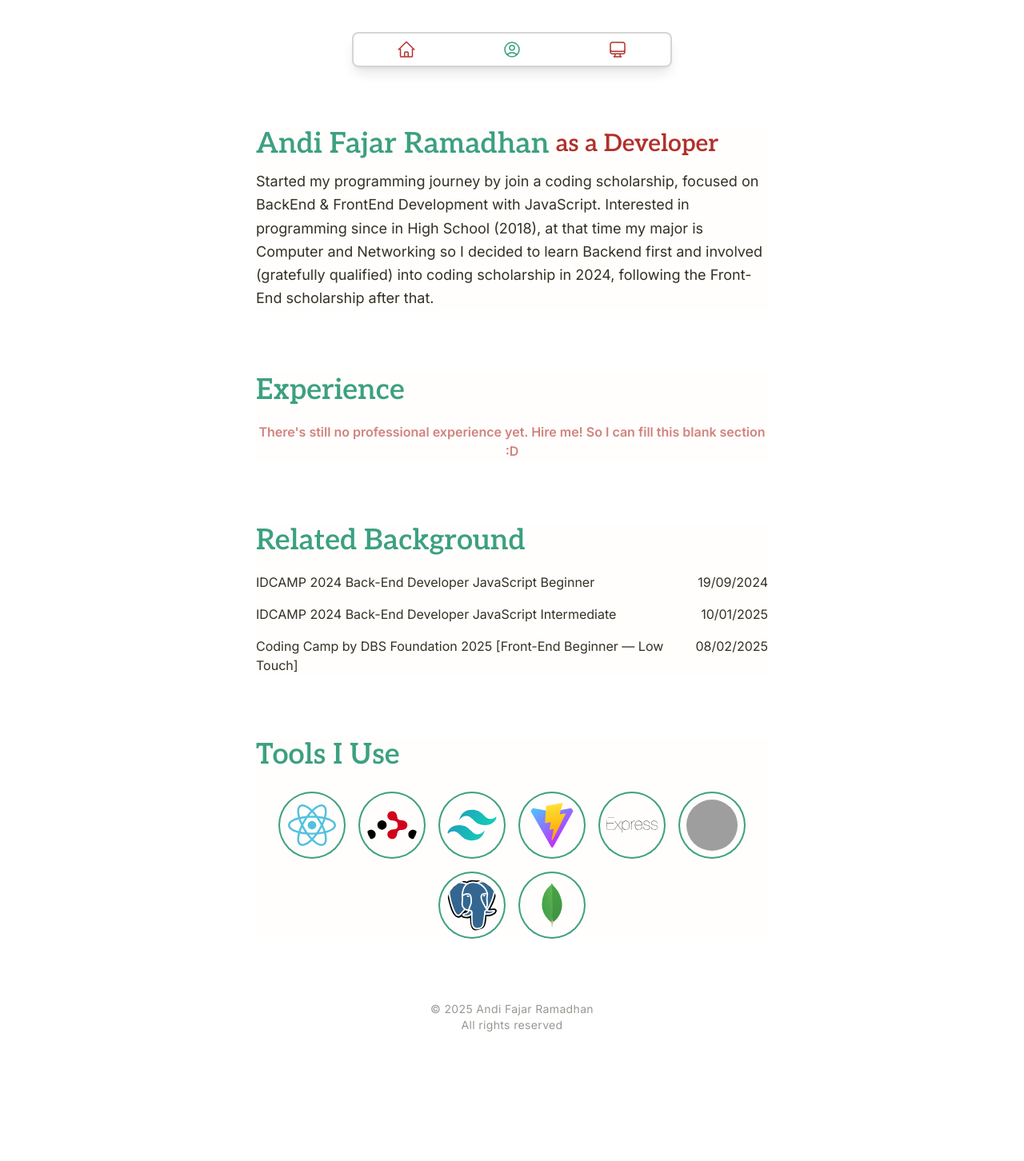
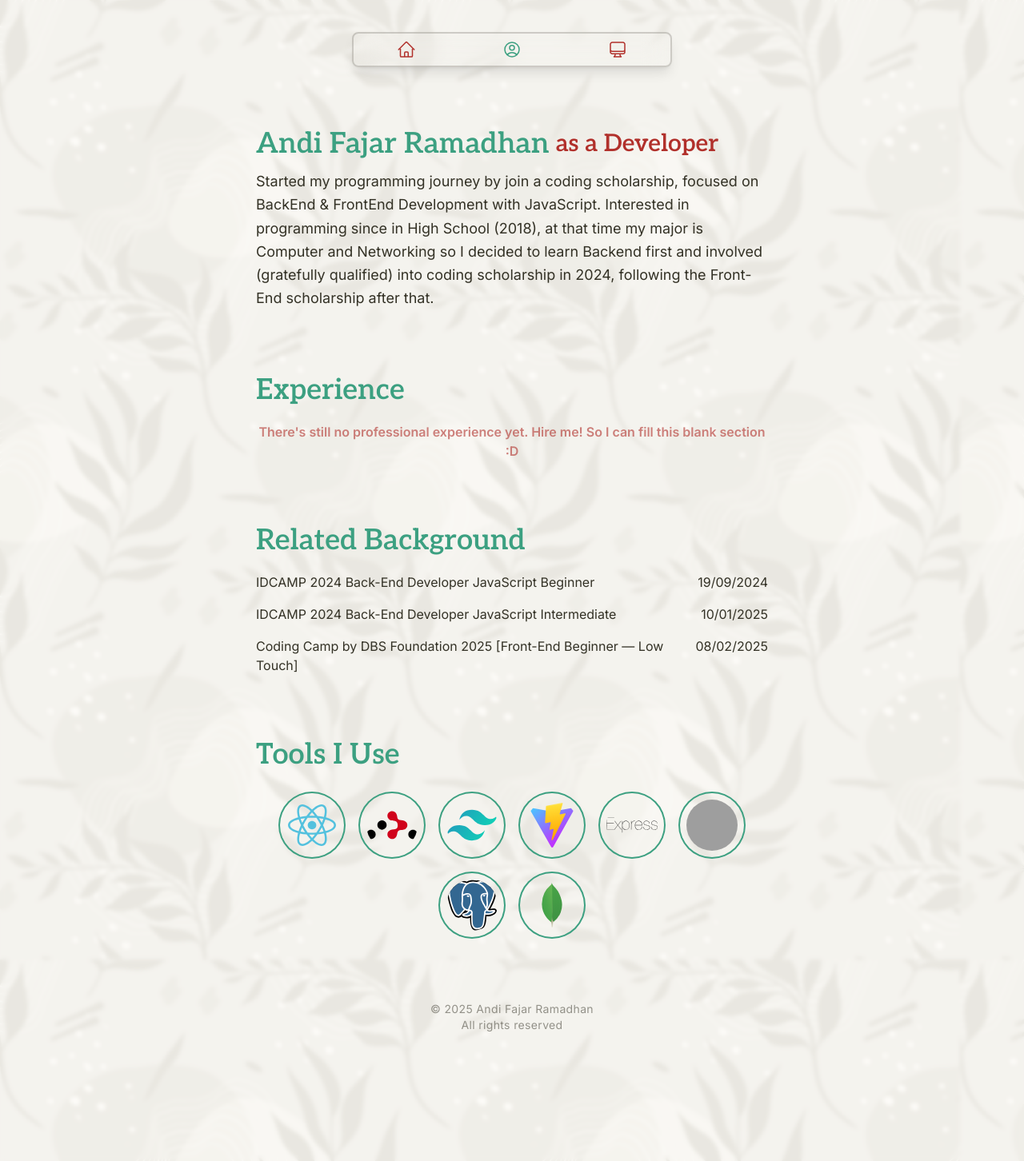
Before and after one commit to andi-ramadhan/andiramadhan.github.io, a React (Vite) app: page /about in a window 1280 px wide. Shown: the whole page at 80% size. Built offline with nearby package versions, Linux system fonts and the light colour scheme; grey boxes are pictures that could not be loaded.

Commit message:
Background adjusted

```diff
--- a/src/App.css
+++ b/src/App.css
@@ -9,6 +9,7 @@
   --color-my-black: #333125;
   --font-inter: "Inter", sans-serif;
   --font-aleo: "Aleo", serif;
+  --blur-lil: 2.5px;
 }
 
 @layer base {
--- a/src/App.jsx
+++ b/src/App.jsx
@@ -11,7 +11,8 @@ function App() {
   return (
     <>
       <Header activeSection={activeSection} onSectionChange={setActiveSection} />
-      <main className='flex justify-center items-center min-h-screen relative overflow-hidden'>
+      <main className='flex justify-center items-center min-h-screen relative overflow-hidden bg-[url(/assets/pattern.jpg)] bg-[length:1200px_1200px]'>
+        <div className='bg-my-white/80 absolute inset-0 z-0 pointer-events-none backdrop-blur-lil' />
         <ScrollToTop>
           <Suspense fallback={<div>Loading...</div>}>
             <PageRoute />
--- a/src/components/Header.jsx
+++ b/src/components/Header.jsx
@@ -13,7 +13,7 @@ const Header = ({ activeSection, onSectionChange }) => {
   ];
 
   return (
-    <header className="relative z-20 flex justify-center px-5 md:justify-center">
+    <header className="relative z-99 flex justify-center px-5 md:justify-center">
 
       <motion.nav
         initial= {{ opacity: 0, y: 20 }}
--- a/src/components/projectCard/ProjectCardSmall.jsx
+++ b/src/components/projectCard/ProjectCardSmall.jsx
@@ -13,7 +13,7 @@ const ProjectCardSmall = ({
   repoLink = '',
 }) => {
   return (
-    <div className="w-full md:h-[600px] grid grid-rows-[auto_1fr_auto_auto] gap-5 p-6 rounded-lg shadow-lg shadow-my-black/20">
+    <div className="w-full md:h-[600px] grid grid-rows-[auto_1fr_auto_auto] gap-5 p-6 rounded-lg shadow-lg shadow-my-black/20 bg-my-white">
 
       {/* IMAGE */}
       <figure className="w-full h-36 md:h-50 overflow-hidden rounded-md">
--- a/src/pages/About/About.jsx
+++ b/src/pages/About/About.jsx
@@ -6,7 +6,7 @@ import Tools from "./components/Tools";
 
 const About = () => {
   return (
-    <main id="about" className="flex flex-col w-[85%] md:w-[50%] py-25 md:py-40 gap-10 md:gap-20">
+    <main id="about" className="flex flex-col w-[85%] md:w-[50%] py-25 md:py-40 gap-10 md:gap-20 z-50">
       <AboutMe />
       <Experience />
       <BackgroundExp />
--- a/src/pages/About/components/AboutMe.jsx
+++ b/src/pages/About/components/AboutMe.jsx
@@ -2,7 +2,7 @@ import { motion } from "framer-motion";
 
 const AboutMe = () => {
   return (
-    <section className="flex flex-col justify-center gap-7 bg-my-white text-my-black">
+    <section className="flex flex-col justify-center gap-7 text-my-black">
       <article className="flex flex-col gap-3">
         <motion.header
           initial= {{ opacity: 0, y: 20 }}
--- a/src/pages/About/components/BackgroundExp.jsx
+++ b/src/pages/About/components/BackgroundExp.jsx
@@ -2,7 +2,7 @@ import { motion } from "framer-motion";
 
 const BackgroundExp = () => {
   return (
-    <section className="flex flex-col gap-7 bg-my-white text-my-black">
+    <section className="flex flex-col gap-7 text-my-black">
       <article className="flex flex-col gap-5">
         <motion.h1
           initial= {{ opacity: 0, y: 20 }}
--- a/src/pages/About/components/Experience.jsx
+++ b/src/pages/About/components/Experience.jsx
@@ -2,7 +2,7 @@ import { motion } from "framer-motion";
 
 const Experience = () => {
   return (
-    <section className="flex flex-col justify-center gap-7 bg-my-white text-my-black">
+    <section className="flex flex-col justify-center gap-7 text-my-black">
       <motion.article
         initial= {{ opacity: 0, y: 20 }}
         whileInView= {{ opacity: 1, y: 0 }}
--- a/src/pages/About/components/Tools.jsx
+++ b/src/pages/About/components/Tools.jsx
@@ -4,7 +4,7 @@ import { tooltipData } from "./Tools.data";
 
 const Tools = () => {
   return (
-    <section className="flex flex-col justify-center gap-7 bg-my-white text-my-black">
+    <section className="flex flex-col justify-center gap-7 text-my-black">
       <motion.h1
         initial= {{ opacity: 0, y: 20 }}
         whileInView= {{ opacity: 1, y: 0 }}
--- a/src/pages/Home/Home.jsx
+++ b/src/pages/Home/Home.jsx
@@ -5,7 +5,7 @@ import Dashboard from "./components/Dashboard";
 
 const Home = () => {
   return (
-    <section className="flex flex-col w-[85%] md:w-[50%] py-20 gap-10">
+    <section className="flex flex-col w-[85%] md:w-[50%] py-20 gap-10 z-50">
       <Dashboard />
       <AboutBrief />
       <ContactBrief />
--- a/src/pages/Project/Project.jsx
+++ b/src/pages/Project/Project.jsx
@@ -5,7 +5,7 @@ import { ProjectData } from "./ProjectView/ProjectDetail.data";
 
 const Project = () => {
   return (
-    <section id="project" className="flex flex-col md:items-center w-[85%] md:w-[80%] py-25 md:pt-30 md:pb-5 gap-10 text-my-black">
+    <section id="project" className="flex flex-col md:items-center w-[85%] md:w-[80%] py-25 md:pt-30 md:pb-5 gap-10 text-my-black z-50">
       <motion.h1
         initial= {{ opacity: 0, y: 20 }}
         animate= {{ opacity: 1, y: 0 }}
--- a/src/pages/Project/ProjectView/ProjectDetail.jsx
+++ b/src/pages/Project/ProjectView/ProjectDetail.jsx
@@ -11,7 +11,7 @@ const ProjectDetail = () => {
   if (!project) return <div>Project not found</div>
 
   return (
-    <section className="bg-my-white flex flex-col items-center py-30 gap-20 text-my-black w-full h-full">
+    <section className="z-50 flex flex-col items-center py-30 gap-20 text-my-black w-full h-full">
       <div className="px-4 flex flex-col gap-10 w-[85%] md:w-[50%]">
         {/* TITLE */}
         <motion.h1
```
Also changed, not shown: public/assets/pattern.jpg (added).
